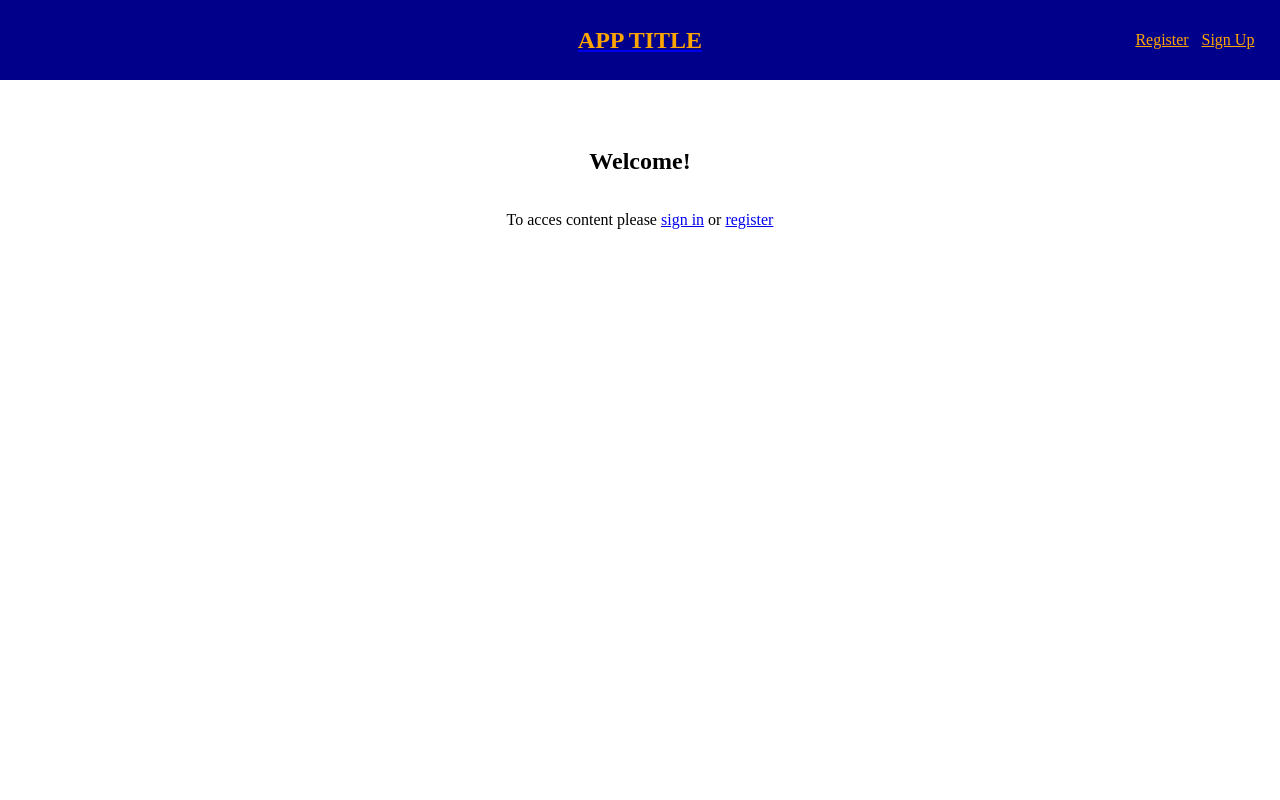
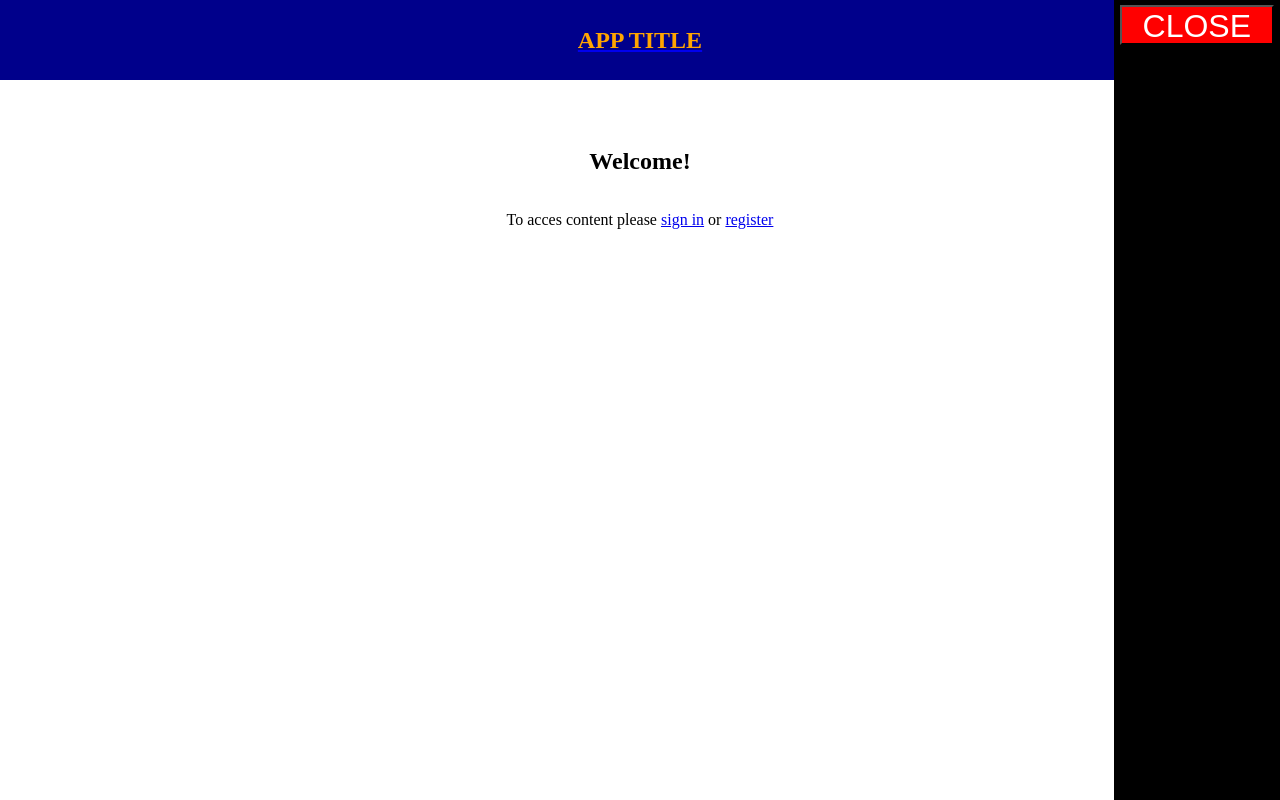
Before and after one commit to ulldecorb/redux-fullsatck-todo, a React (Create React App) app in the folder client/: page / in a window 1280 px wide. Built offline with nearby package versions, Linux system fonts and the light colour scheme; no server answers.

Commit message:
Create sidebar component

```diff
--- a/client/src/App.jsx
+++ b/client/src/App.jsx
@@ -13,6 +13,7 @@ import { Header } from './components/Header';
 import { Dashboard } from './components/Dashboard';
 import { LoginUser } from './components/LoginUser';
 import { RegisterUser } from './components/RegisterUser';
+import { Sidebar } from './components/Sidebar';
 
 export const App = function App() {
   const [user, setUser] = useState({});
@@ -35,6 +36,7 @@ export const App = function App() {
       <Suspense fallback={loadingMessage}>
         <Router>
           <Header user={user} />
+          <Sidebar />
           <Routes>
             <Route path="/" element={<Dashboard user={user} />} />
             <Route path="/sign_in" element={<LoginUser />} />
--- a/client/src/components/Auth/auth.css
+++ /dev/null
@@ -1,6 +0,0 @@
-.auth-box {
-    display: flex;
-    flex-direction: column;
-    justify-content: flex-start;
-    align-items: flex-start;
-}
--- /dev/null
+++ b/client/src/components/Sidebar/index.jsx
@@ -0,0 +1,12 @@
+import React from 'react';
+import './sidebar.css';
+
+export const Sidebar = function Sidebar() {
+  return (
+    <section className="sidebar">
+      <button type="button" className="sidebar__close-button">CLOSE</button>
+    </section>
+  );
+};
+
+export default Sidebar;
--- /dev/null
+++ b/client/src/components/Sidebar/sidebar.css
@@ -0,0 +1,32 @@
+.sidebar {
+  height: 100vh;
+  width: 13vw;
+  background-color: black;
+  position: absolute;
+  right: 0;
+  top: 0;
+  display: -webkit-box;
+  display: -ms-flexbox;
+  display: flex;
+  -webkit-box-orient: vertical;
+  -webkit-box-direction: normal;
+      -ms-flex-direction: column;
+          flex-direction: column;
+  -webkit-box-pack: start;
+      -ms-flex-pack: start;
+          justify-content: flex-start;
+  -webkit-box-align: center;
+      -ms-flex-align: center;
+          align-items: center;
+}
+
+.sidebar__close-button {
+  height: 5vh;
+  width: 12vw;
+  margin: 5px;
+  background-color: red;
+  color: white;
+  font-size: 2rem;
+  cursor: pointer;
+}
+/*# sourceMappingURL=sidebar.css.map */
--- /dev/null
+++ b/client/src/components/Sidebar/sidebar.scss
@@ -0,0 +1,23 @@
+.sidebar {
+    height: 100vh;
+    width: 13vw;
+    background-color: black;
+    position: absolute;
+    right: 0;
+    top: 0;
+
+    display: flex;
+    flex-direction: column;
+    justify-content: flex-start;
+    align-items: center;
+
+    &__close-button {
+        height: 5vh;
+        width: 12vw;
+        margin: 5px;
+        background-color: red;
+        color: white;
+        font-size: 2rem;
+        cursor: pointer;
+    }
+}
```
Also changed, not shown: client/src/components/Auth/index.jsx (deleted, +0 -34 lines).
